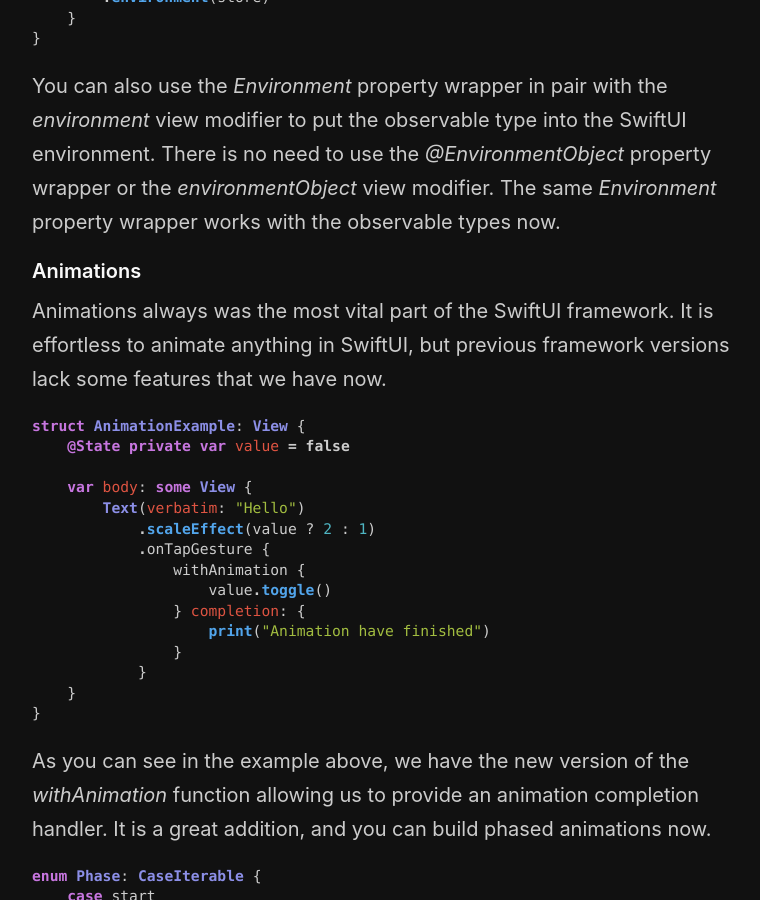
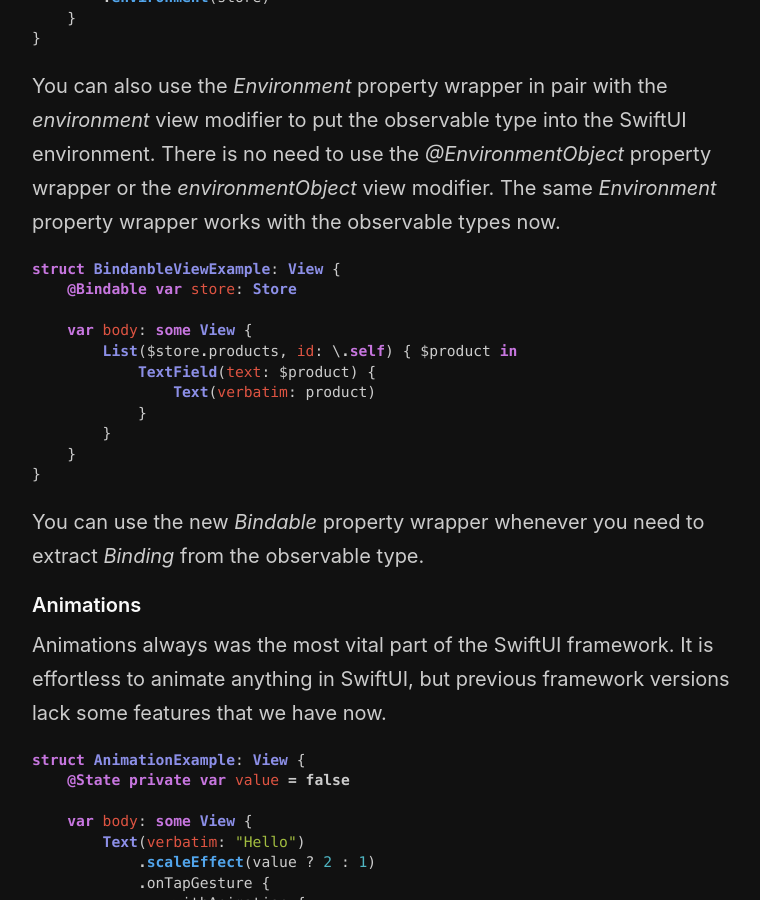
Before and after one commit to mecid/mecid.github.io, a Jekyll site: the page built from _posts/2023-06-06-what-is-new-in-swiftui-after-wwdc23.md, in a window 1280 px wide and 900 px high, scrolled down 2880 px. Shown: the whole window, without its empty margins (258-1018 px from the left). Built offline with Jekyll 4.4.1, drawn with Linux system fonts in a browser that asks for light colours.

Commit message:
bindable section added to the wwdc 23 post

````diff
--- a/_posts/2023-06-06-what-is-new-in-swiftui-after-wwdc23.md
+++ b/_posts/2023-06-06-what-is-new-in-swiftui-after-wwdc23.md
@@ -102,6 +102,21 @@
 ```
 
 You can also use the *Environment* property wrapper in pair with the *environment* view modifier to put the observable type into the SwiftUI environment. There is no need to use the *@EnvironmentObject* property wrapper or the *environmentObject* view modifier. The same *Environment* property wrapper works with the observable types now.
+
+```swift
+struct BindanbleViewExample: View {
+    @Bindable var store: Store
+
+    var body: some View {
+        List($store.products, id: \.self) { $product in
+            TextField(text: $product) {
+                Text(verbatim: product)
+            }
+        }
+    }
+}
+```
+You can use the new *Bindable* property wrapper whenever you need to extract *Binding* from the observable type.
 
 #### Animations
 Animations always was the most vital part of the SwiftUI framework. It is effortless to animate anything in SwiftUI, but previous framework versions lack some features that we have now.
````
